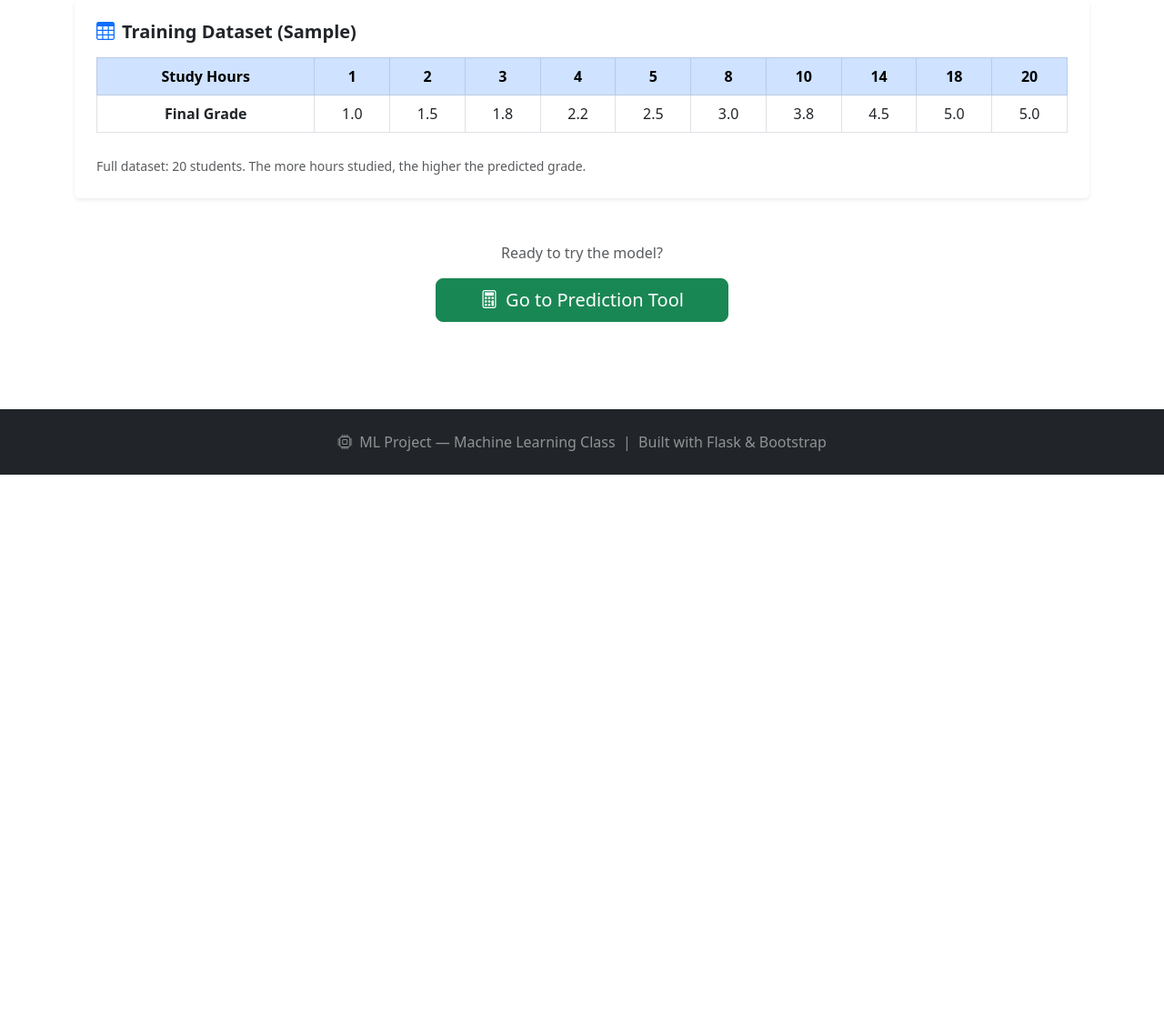
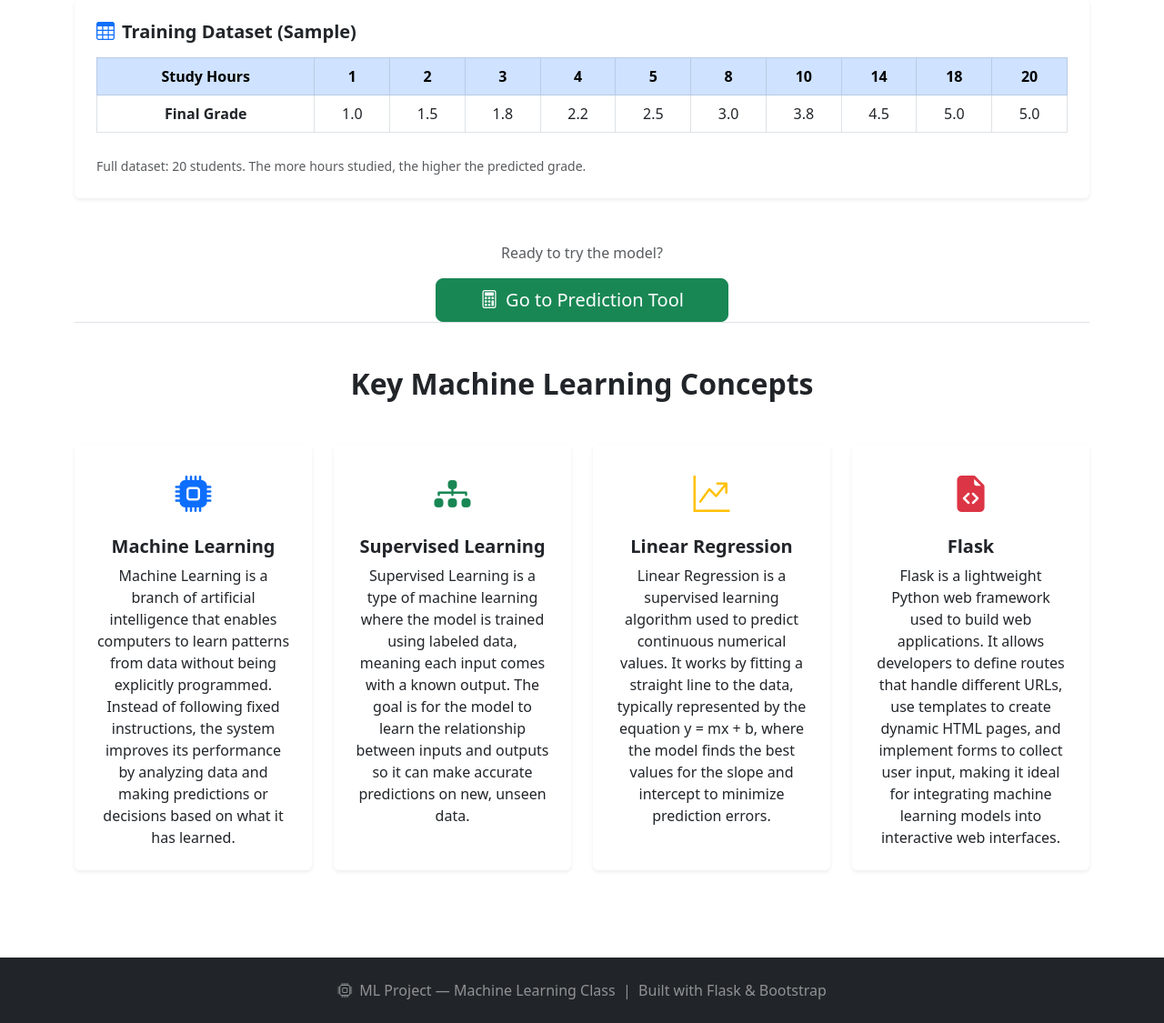
Before and after one commit to YAraNIC/app, a Flask app: page /concepts in a window 1280 px wide. Shown: the part 998-2123 px from the top of the page at 91% size. Before the commit the page ends 1520 px from the top, so only its background shows below. Run offline with Flask 3, Linux system fonts and the light colour scheme; parts of the project's set-up code (start-up, migrations or seed data) failed here and were passed over.

Commit message:
I add concepts to Machine Learning,  supervised learning, Linear Regression and Flask.

```diff
--- a/templates/concepts.html
+++ b/templates/concepts.html
@@ -121,6 +121,64 @@
                 <i class="bi bi-calculator me-2"></i>Go to Prediction Tool
             </a>
         </div>
+
+        <!-- ==================== NUEVA SECCIÓN: MACHINE LEARNING CONCEPTS ==================== -->
+        <div class="mt-6 pt-5 border-top">
+            <h2 class="text-center fw-bold mb-5">Key Machine Learning Concepts</h2>
+
+            <div class="row g-4">
+
+                <div class="col-md-6 col-lg-3">
+                    <div class="card border-0 shadow-sm h-100 text-center">
+                        <div class="card-body p-4">
+                            <div class="mb-3">
+                                <i class="bi bi-cpu-fill text-primary" style="font-size: 2.5rem;"></i>
+                            </div>
+                            <h5 class="fw-bold">Machine Learning</h5>
+                            Machine Learning is a branch of artificial intelligence that enables computers to learn patterns from data without being explicitly programmed. Instead of following fixed instructions, the system improves its performance by analyzing data and making predictions or decisions based on what it has learned.
+                        </div>
+                    </div>
+                </div>
+
+                <div class="col-md-6 col-lg-3">
+                    <div class="card border-0 shadow-sm h-100 text-center">
+                        <div class="card-body p-4">
+                            <div class="mb-3">
+                                <i class="bi bi-diagram-3-fill text-success" style="font-size: 2.5rem;"></i>
+                            </div>
+                            <h5 class="fw-bold">Supervised Learning</h5>
+                            Supervised Learning is a type of machine learning where the model is trained using labeled data, meaning each input comes with a known output. The goal is for the model to learn the relationship between inputs and outputs so it can make accurate predictions on new, unseen data.
+                        </div>
+                    </div>
+                </div>
+
+                <div class="col-md-6 col-lg-3">
+                    <div class="card border-0 shadow-sm h-100 text-center">
+                        <div class="card-body p-4">
+                            <div class="mb-3">
+                                <i class="bi bi-graph-up-arrow text-warning" style="font-size: 2.5rem;"></i>
+                            </div>
+                            <h5 class="fw-bold">Linear Regression</h5>
+                            Linear Regression is a supervised learning algorithm used to predict continuous numerical values. It works by fitting a straight line to the data, typically represented by the equation y = mx + b, where the model finds the best values for the slope and intercept to minimize prediction errors.
+                        </div>
+                    </div>
+                </div>
+
+                <div class="col-md-6 col-lg-3">
+                    <div class="card border-0 shadow-sm h-100 text-center">
+                        <div class="card-body p-4">
+                            <div class="mb-3">
+                                <i class="bi bi-file-earmark-code-fill text-danger" style="font-size: 2.5rem;"></i>
+                            </div>
+                            <h5 class="fw-bold">Flask</h5>
+                            Flask is a lightweight Python web framework used to build web applications. It allows developers to define routes that handle different URLs, use templates to create dynamic HTML pages, and implement forms to collect user input, making it ideal for integrating machine learning models into interactive web interfaces.
+                        </div>
+                    </div>
+                </div>
+
+            </div>
+        </div>
+
     </div>
 </section>
 
```
